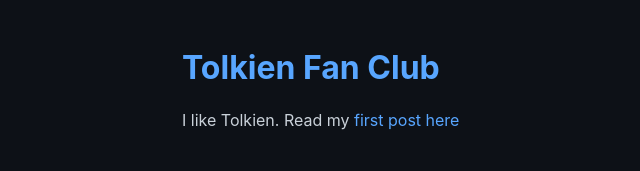
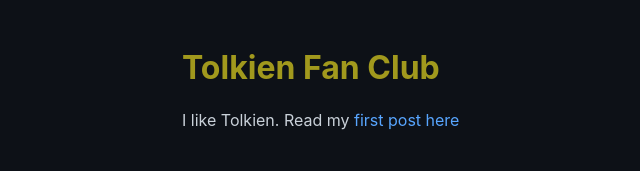
Before and after one commit to TedMartell/public, a plain HTML site: page index.html in a window 1280 px wide. Shown: the whole page, without its empty margins (58-698 px from the left). Drawn offline with Linux system fonts and the light colour scheme.

Commit message:
changes a colour

```diff
--- a/index.css
+++ b/index.css
@@ -20,7 +20,7 @@
 h4,
 h5,
 h6 {
-    color: #58a6ff;
+    color: #a1991d;
     margin-top: 24px;
     margin-bottom: 16px;
 }
```
